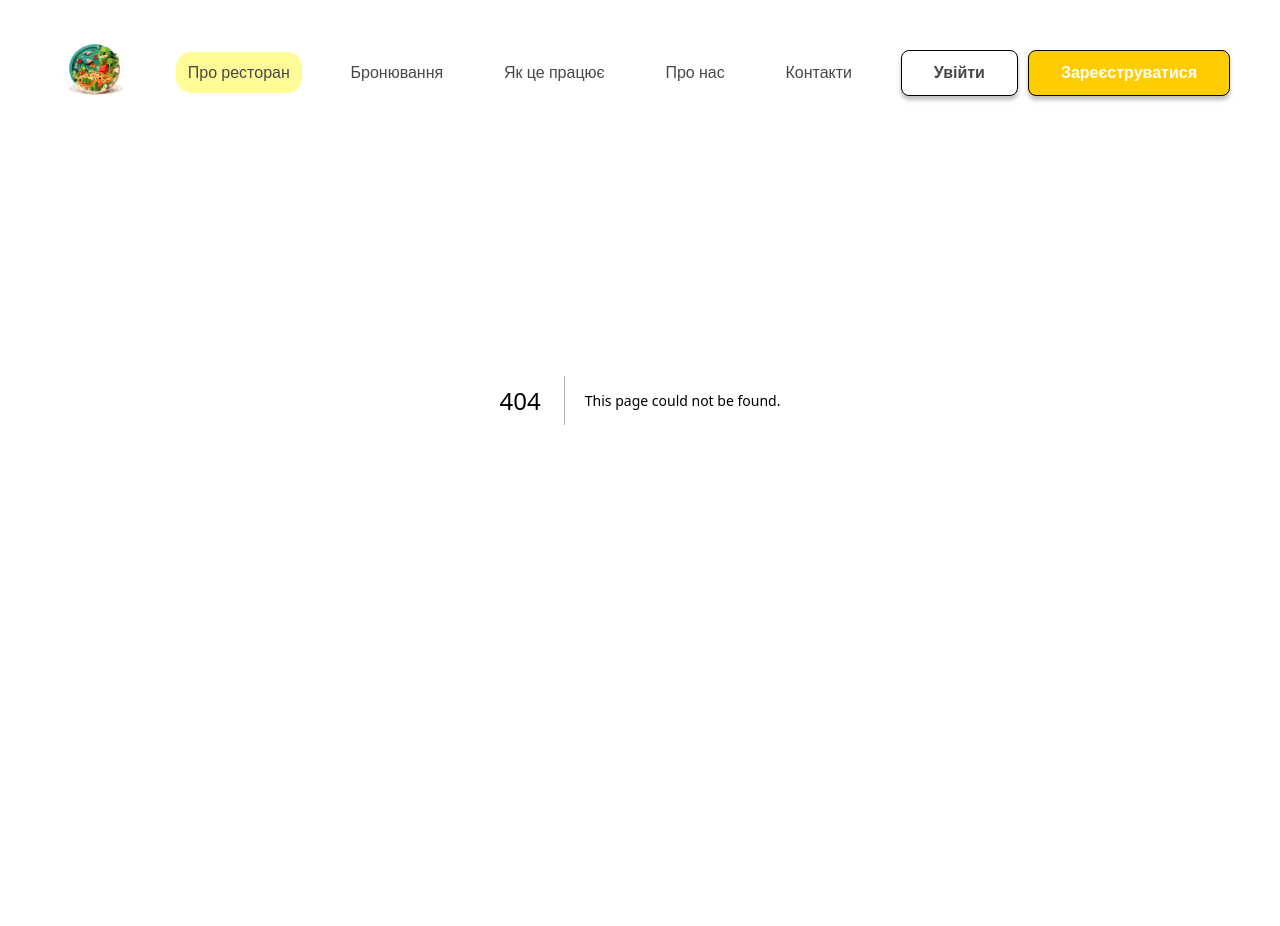
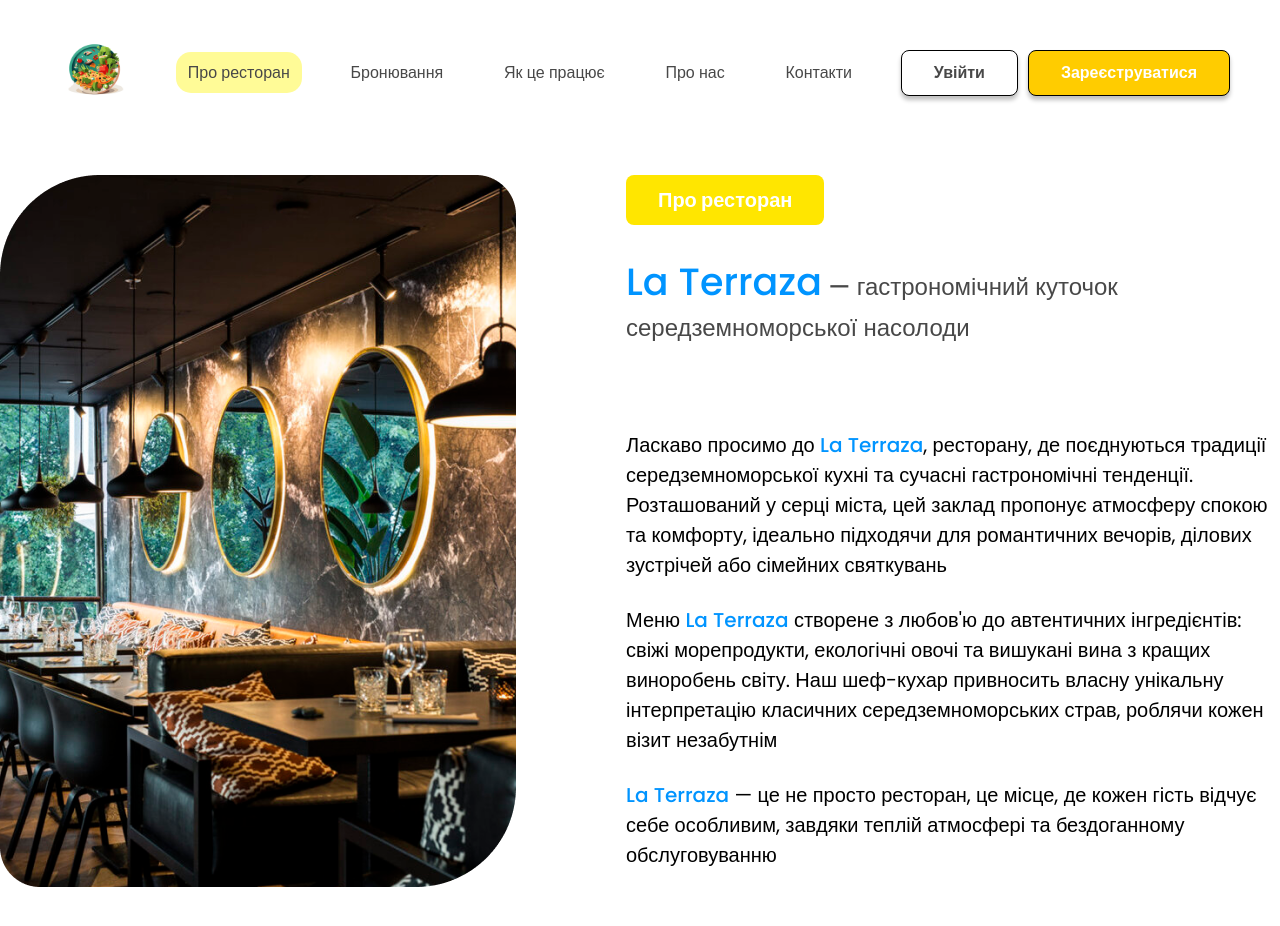
Before and after one commit to zagrebelnio/table-reserve-front, a Next.js app: page /restaurant in a window 1280 px wide. Before the commit this address had no page. Shown: the top 926 px of the page. Before the commit the page ends 800 px from the top, so only its background shows below. Built offline with nearby package versions, Linux system fonts and the light colour scheme.

Commit message:
add restaurant page

```diff
--- a/src/app/globals.css
+++ b/src/app/globals.css
@@ -9,6 +9,8 @@
   --text-color: #272727;
   --heading-color: #242424;
   --bg-primary-color: #FFFB97;
+  --title-color: #FFE600;
+  --restaurant-color: #0094FF;
 }
 
 html,
--- /dev/null
+++ b/src/app/restaurant/page.js
@@ -0,0 +1,41 @@
+import styles from './page.module.css';
+import Image from 'next/image';
+import restaurantImage from '@/app/assets/images/restaurant.png';
+
+export default function Restaurant() {
+  return (
+    <main className={styles.main}>
+      <section className={styles.content}>
+        <Image src={restaurantImage} alt="restaurant image" />
+        <div className={styles.text}>
+          <h1>Про ресторан</h1>
+          <h2>
+            <span>La Terraza</span> — гастрономічний куточок середземноморської
+            насолоди
+          </h2>
+          <p>
+            Ласкаво просимо до <span>La Terraza</span>, ресторану, де
+            поєднуються традиції середземноморської кухні та сучасні
+            гастрономічні тенденції. Розташований у серці міста, цей заклад
+            пропонує атмосферу спокою та комфорту, ідеально підходячи для
+            романтичних вечорів, ділових зустрічей або сімейних святкувань
+          </p>
+          <br />
+          <p>
+            Меню <span>La Terraza</span> створене з любов&apos;ю до автентичних
+            інгредієнтів: свіжі морепродукти, екологічні овочі та вишукані вина
+            з кращих виноробень світу. Наш шеф-кухар привносить власну унікальну
+            інтерпретацію класичних середземноморських страв, роблячи кожен
+            візит незабутнім
+          </p>
+          <br />
+          <p>
+            <span>La Terraza</span> — це не просто ресторан, це місце, де кожен
+            гість відчує себе особливим, завдяки теплій атмосфері та
+            бездоганному обслуговуванню
+          </p>
+        </div>
+      </section>
+    </main>
+  );
+}
--- /dev/null
+++ b/src/app/restaurant/page.module.css
@@ -0,0 +1,47 @@
+.main {
+  margin-top: 105px;
+}
+
+.content {
+  padding: 70px 0;
+  display: flex;
+  gap: 110px;
+  justify-content: center;
+}
+
+.text {
+  width: 760px;
+}
+
+.text h1 {
+  padding: 10px 32px;
+  font-size: 20px;
+  font-weight: 700;
+  color: var(--bg-color);
+  background-color: var(--title-color);
+  border-radius: 8px;
+  display: inline-block;
+}
+
+.text h2 {
+  margin-top: 28px;
+  font-size: 24px;
+  font-weight: 500;
+  color: var(--regular-color);
+  margin-bottom: 85px;
+}
+
+.text h2 span {
+  font-size: 38px;
+  color: var(--restaurant-color);
+}
+
+.text span {
+  font-weight: 500;
+  color: var(--restaurant-color);
+}
+
+.text p {
+  font-size: 20px;
+  color: var(--fg-color);
+}
```
Also changed, not shown: src/app/assets/images/restaurant.png (added).
